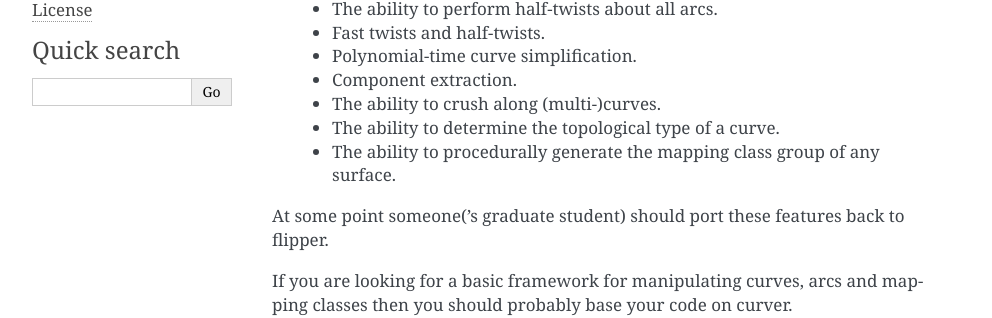
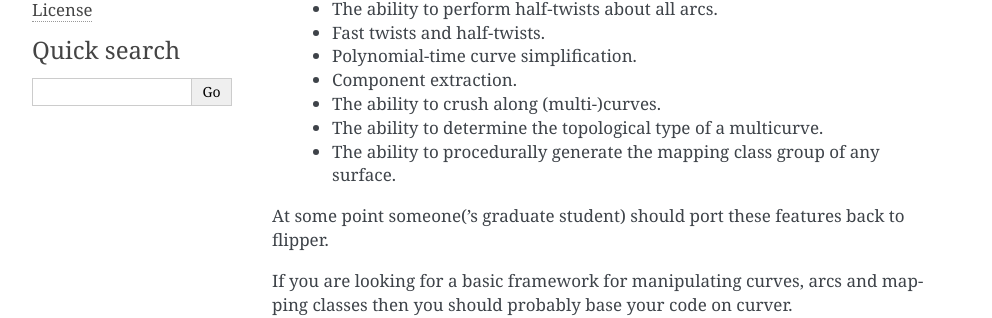
Before and after one commit to MarkCBell/curver, a Sphinx documentation site: the page built from docs/source/flipper.rst, in a window 1280 px wide. Shown: the part 266-584 px from the top of the page, without its empty margins (148-1140 px from the left). Built offline with Sphinx 7.4.7, drawn with Linux system fonts in a browser that asks for light colours.

Commit message:
Fixed links.

```diff
--- a/docs/source/flipper.rst
+++ b/docs/source/flipper.rst
@@ -13,7 +13,7 @@
 	- Polynomial-time curve simplification.
 	- Component extraction.
 	- The ability to crush along (multi-)curves.
-	- The ability to determine the topological type of a curve.
+	- The ability to determine the topological type of a multicurve.
 	- The ability to procedurally generate the mapping class group of any surface.
 
 At some point someone(’s graduate student) should port these features back to flipper.
--- a/docs/source/start.rst
+++ b/docs/source/start.rst
@@ -5,7 +5,7 @@
 Installation
 ~~~~~~~~~~~~
 
-`Curver <https://pypi.python.org/curver>`_ is available on the `Python Package Index <https://pypi.python.org>`_.
+`Curver <https://pypi.python.org/pypi/curver>`_ is available on the `Python Package Index <https://pypi.python.org>`_.
 The preferred method for installing the latest stable release is to use `pip <http://pip.readthedocs.org/en/latest/installing.html>`_ (included in Python 2.7.9 and Python 3.4 by default)::
 
 	> python -m pip install curver --user --upgrade
```
